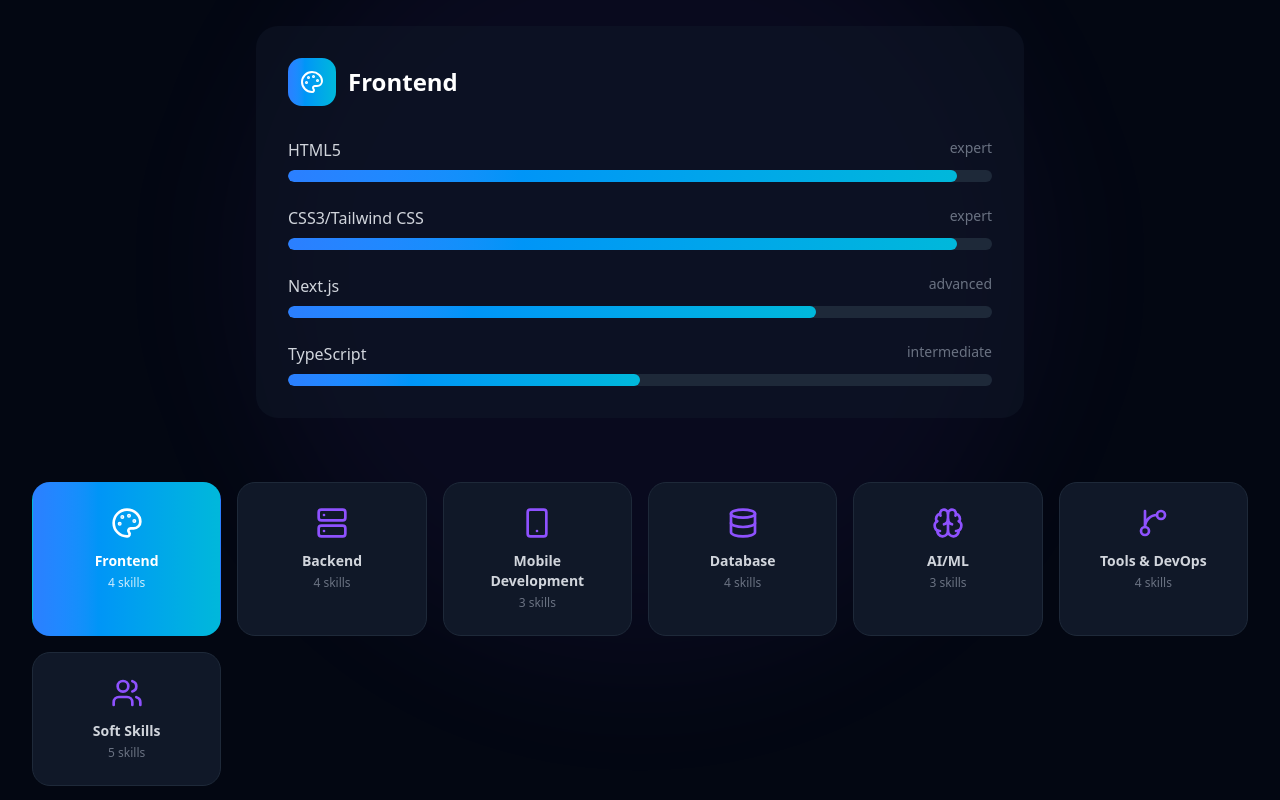
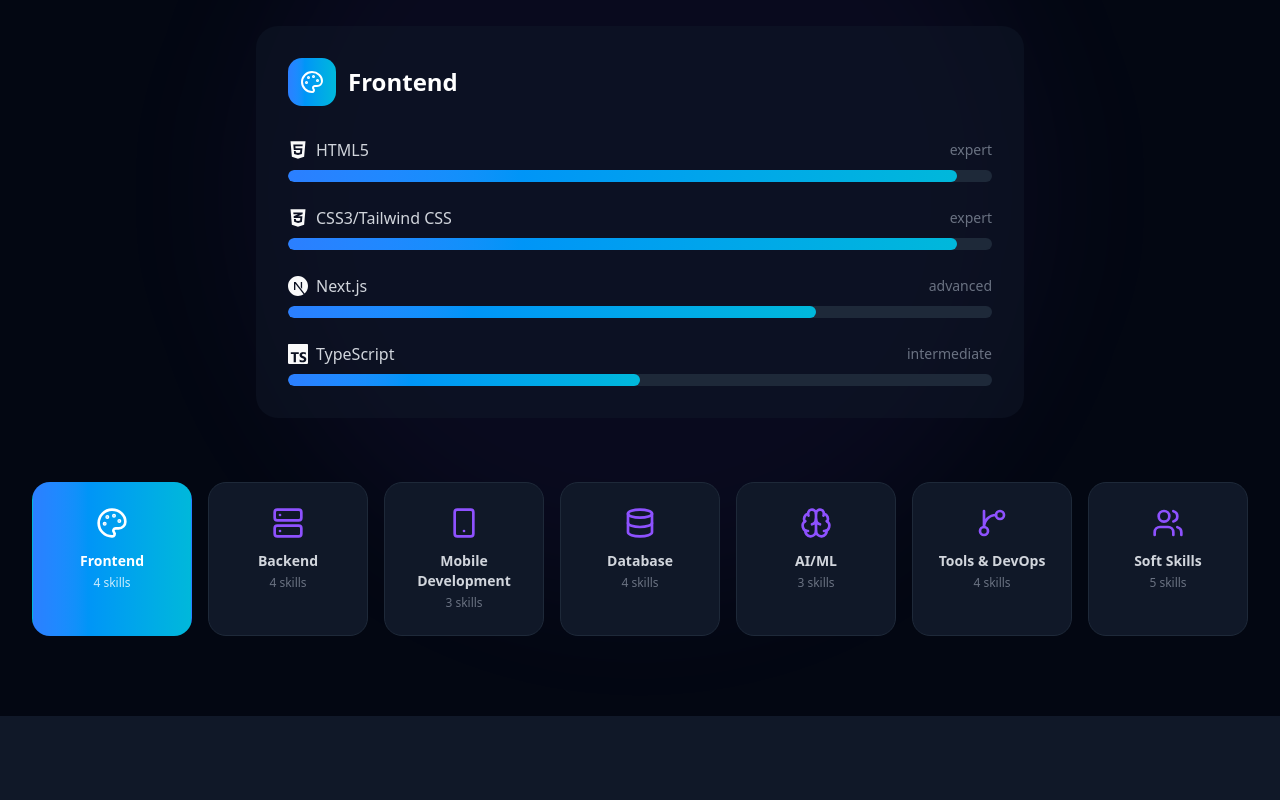
Before and after one commit to wende12github/Portfolio-Website, a Next.js app in the folder portfolio-site/: page / in a window 1280 px wide. Shown: the part 2320-3120 px from the top of the page. Built offline with nearby package versions, Linux system fonts and the light colour scheme.

Commit message:
Added each Skill indicator icons

```diff
--- a/portfolio-site/src/components/screens/SkillsSection.tsx
+++ b/portfolio-site/src/components/screens/SkillsSection.tsx
@@ -5,6 +5,35 @@
 import { Brain, Database, GitBranch, Palette, Server, Smartphone, Users } from "lucide-react";
 import { useIsDark } from "@/hooks/useIsDark";
 import { useMemo, useState } from "react";
+import {
+    FaHtml5,
+    FaCss3Alt,
+    FaPython,
+    FaPhp,
+    FaJava,
+    FaReact,
+    FaAndroid,
+    FaGitAlt,
+    FaDocker,
+    FaTasks,
+    FaPuzzlePiece,
+    FaComments,
+    FaUserTie,
+    FaHandshake,
+    FaBrain,
+    FaRobot,
+} from "react-icons/fa";
+import {
+    SiNextdotjs,
+    SiTypescript,
+    SiFlutter,
+    SiPostgresql,
+    SiMongodb,
+    SiTensorflow,
+    SiSupabase,
+    SiFirebase,
+    SiCplusplus,
+} from "react-icons/si";
 
 
 // Map string icon names from SkillCategory to real lucide-react components
@@ -18,6 +47,84 @@
   // Fallback for legacy "FaUsers"
   FaUsers: Users,
 };
+
+// Map skill.icon strings from data to real react-icons components
+const skillIconMap: Record<string, React.ComponentType<{ className?: string }>> = {
+    // Frontend
+    FaHtml5: FaHtml5,
+    CssAlt: FaCss3Alt,
+    NextJs: SiNextdotjs,
+    Ts: SiTypescript,
+    // Backend
+    Python: FaPython,
+    FaPython: FaPython,
+    FaPhp: FaPhp,
+    FaJava: FaJava,
+    // Mobile
+    SiFlutter: SiFlutter,
+    FaReact: FaReact,
+    FaAndroid: FaAndroid,
+    // Databases
+    SiPostgresql: SiPostgresql,
+    MongoDB: SiMongodb,
+    Firebase: SiFirebase,
+    Supabase: SiSupabase,
+    // AI/ML
+    FaBrain: FaBrain,
+    TensorFlow: SiTensorflow,
+    Robot: FaRobot,
+    // Tools & DevOps
+    FaGitAlt: FaGitAlt,
+    GitAlt: FaGitAlt,
+    SiCplusplus: SiCplusplus,
+    FaDocker: FaDocker,
+    // Soft skills
+    FaTasks: FaTasks,
+    FaPuzzlePiece: FaPuzzlePiece,
+    FaComments: FaComments,
+    FaUserTie: FaUserTie,
+    FaHandshake: FaHandshake,
+};
+
+
+// Brand colors by skill icon (hex values)
+const skillBrandColor: Record<string, string> = {
+    // Frontend
+    FaHtml5: "#E34F26",
+    CssAlt: "#1572B6",
+    NextJs: "#000000",
+    Ts: "#3178C6",
+    // Backend
+    Python: "#3776AB",
+    FaPython: "#3776AB",
+    FaPhp: "#777BB4",
+    FaJava: "#E76F00",
+    // Mobile
+    SiFlutter: "#02569B",
+    FaReact: "#61DAFB",
+    FaAndroid: "#3DDC84",
+    // Databases
+    SiPostgresql: "#336791",
+    MongoDB: "#47A248",
+    Firebase: "#FFCA28",
+    Supabase: "#3ECF8E",
+    // AI/ML
+    FaBrain: "#F59E0B",
+    TensorFlow: "#FF6F00",
+    Robot: "#74AA9C",
+    // Tools & DevOps
+    FaGitAlt: "#F1502F",
+    GitAlt: "#F1502F",
+    SiCplusplus: "#00599C",
+    FaDocker: "#2496ED",
+    // Soft skills (generic accent colors)
+    FaTasks: "#22C55E",
+    FaPuzzlePiece: "#3B82F6",
+    FaComments: "#6B7280",
+    FaUserTie: "#10B981",
+    FaHandshake: "#0EA5E9",
+};
+
 
 // Convert textual levels to progress percentages
 const levelToPercent: Record<
@@ -143,6 +250,8 @@
                             {activeSkills.skills.map((skill, index) => {
                                 const percent =
                                 levelToPercent[skill.level ?? "beginner"];
+                                const SkillIcon = skill.icon ? skillIconMap[skill.icon] : undefined;
+                                const brandColor = skill.icon ? skillBrandColor[skill.icon] : undefined;
 
                                 return (
                                 <motion.div
@@ -151,7 +260,13 @@
                                     animate={{ opacity: 1, x: 0 }}
                                     transition={{ delay: index * 0.1 }}
                                 >
-                                    <div className="flex justify-between mb-2">
+                                    <div className="flex items-center justify-between mb-2">
+                                        <div className="flex items-center gap-2">
+                                            {SkillIcon && (
+                                                <SkillIcon className={
+                                                    `w-5 h-5 ${brandColor ? `text-[${brandColor}]` : (isDark ? "#8B5CF6" : "#7C3AED")}`
+                                                } />
+                                            )}
                                             <span
                                                 className={`font-medium ${
                                                     isDark ? "text-gray-300" : "text-gray-700"
@@ -159,6 +274,7 @@
                                             >
                                                 {skill.name}
                                             </span>
+                                        </div>
                                         <span
                                             className={`text-sm ${
                                                 isDark ? "text-gray-500" : "text-gray-400"
@@ -198,7 +314,7 @@
                 whileInView={{ opacity: 1, y: 0 }}
                 viewport={{ once: true }}
                 transition={{ delay: 0.2 }}
-                className="mt-16 grid grid-cols-2 sm:grid-cols-3 lg:grid-cols-6 gap-4"
+                className="mt-16 grid grid-cols-2 sm:grid-cols-4 lg:grid-cols-7 gap-4"
                 >
                     {SKILLS.map((category, index) => {
                         const GridIcon =
```
Lines whose indentation alone changed are shown as unchanged.
